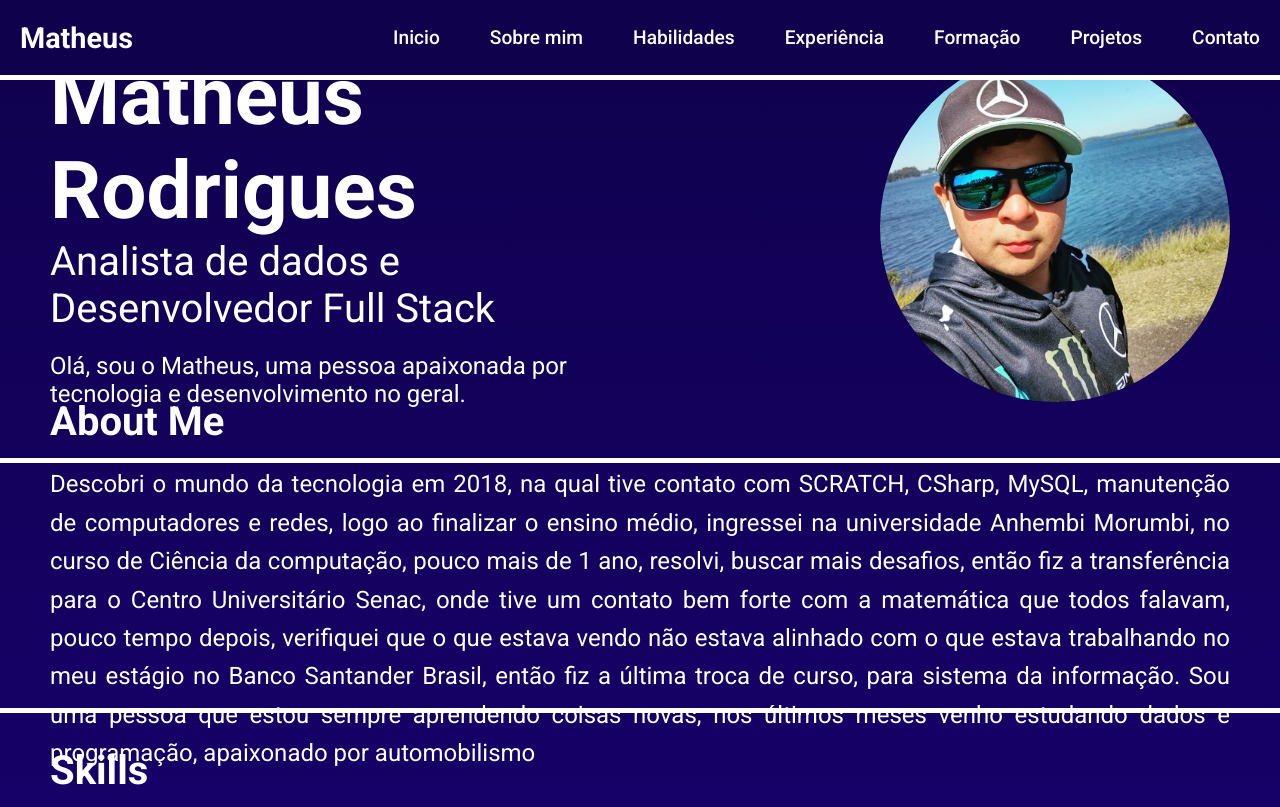
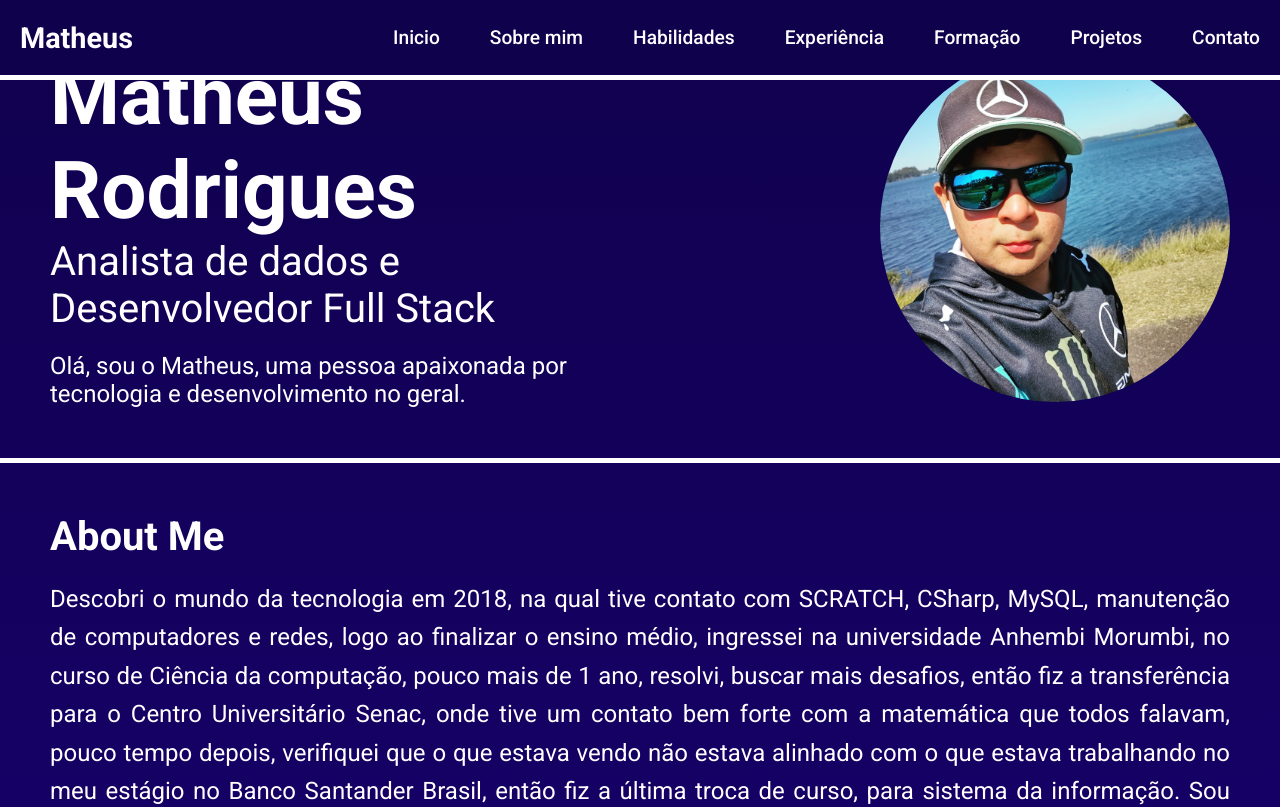
Before and after one commit to MatheusRodri/web_my-portfolio_nx, a Next.js app: page / in a window 1280 px wide. Shown: the top 807 px of the page. Built offline with nearby package versions, Linux system fonts and the light colour scheme.

Commit message:
Update style.module.css

```diff
--- a/src/sections/aboutSection/style.module.css
+++ b/src/sections/aboutSection/style.module.css
@@ -4,7 +4,7 @@
     align-items: center;
     justify-content: center;
     width: 100%;
-    height: 250px;
+    height: max-content;
     padding: 50px;
     border-bottom: 5px solid var(--whiteMain);
 }
```
